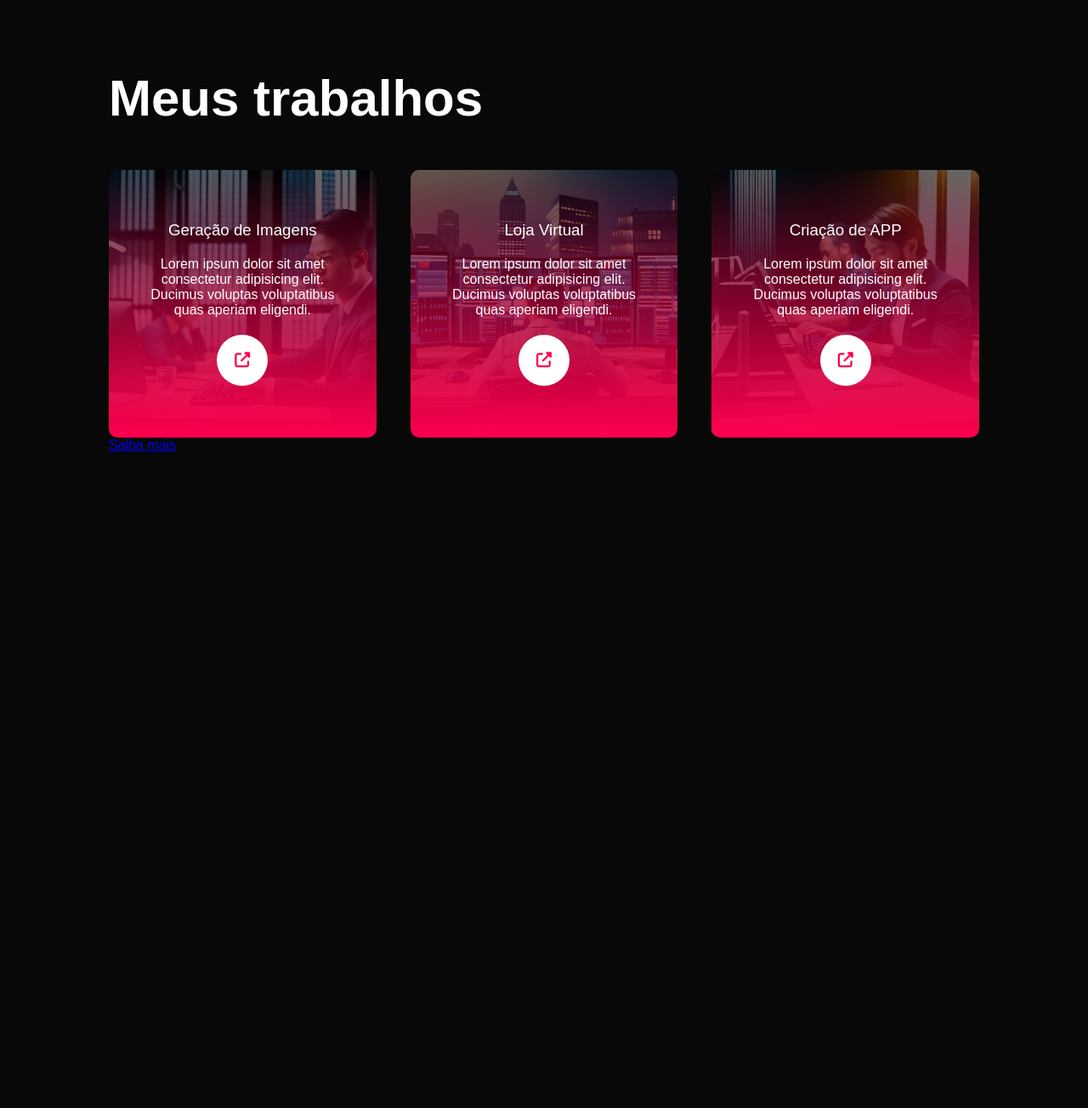
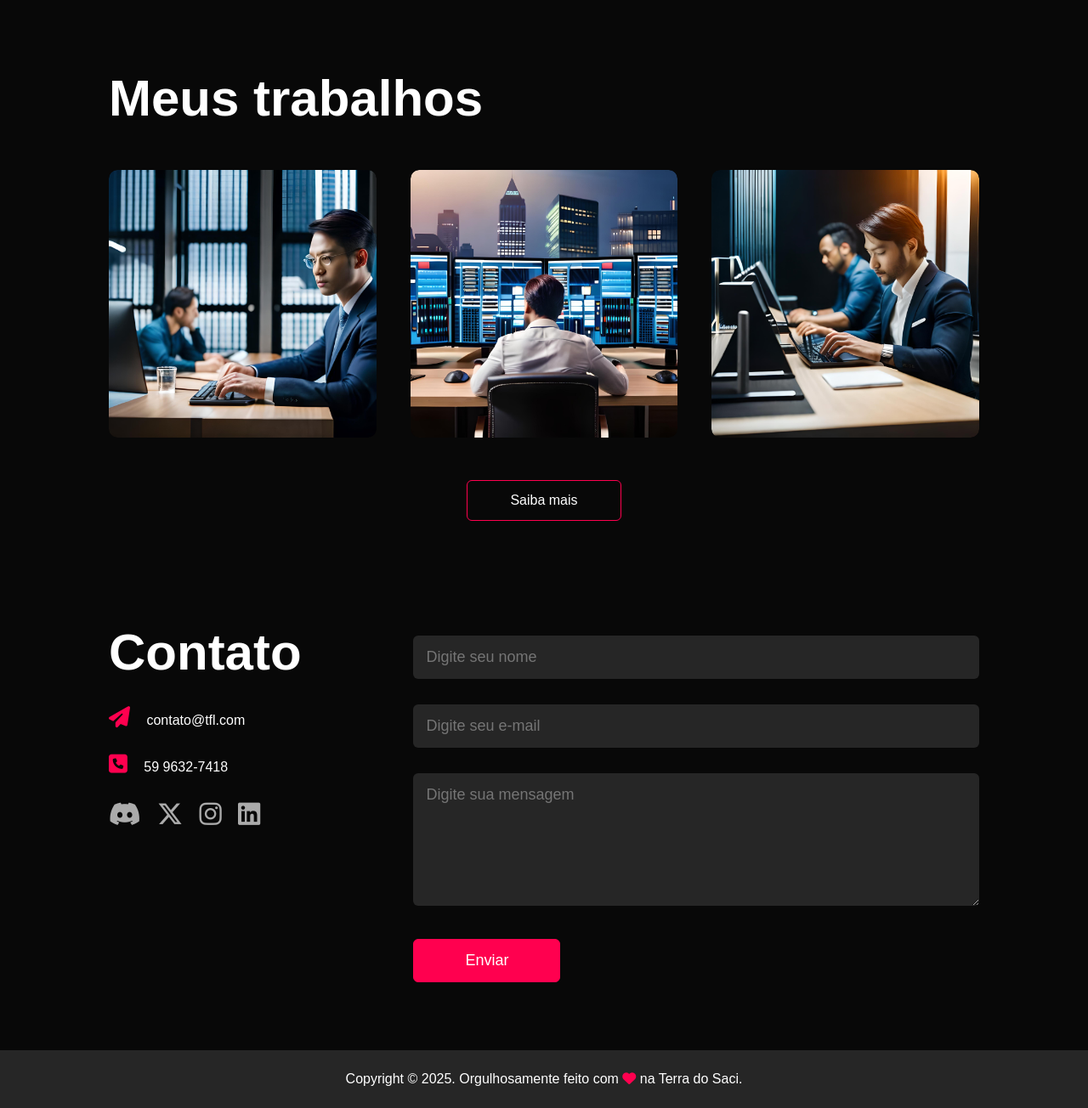
Before and after one commit to atalibaneto/TI34, a PHP site: page / in a window 1280 px wide. Shown: the part 2067-3371 px from the top of the page at 85% size. Before the commit the page ends 2598 px from the top, so only its background shows below. Run offline with PHP 8.4, Linux system fonts and the light colour scheme; some libraries are stand-ins or nearby versions.

Commit message:
Aula 05/02/2025 - final seção portfolio e contato

```diff
--- a/DesenvolveWEB/portfolio/css/style.css
+++ b/DesenvolveWEB/portfolio/css/style.css
@@ -9,6 +9,7 @@
     --branco: #FFF;
     --bg-pink: #ff004f;
     --bg-cinza: #262626;
+    --bg-cinza-claro: #ababab;
 }
 body {
     background-color: var(--bg-cinza-escuro);
@@ -189,10 +190,11 @@ nav ul li a:hover::after {
     width: 100%;
     border-radius: 10px;
     display: block;
+    transition: transform 0.5s;
 }
 .layer {
     width: 100%;
-    height: 100%;
+    height: 0;
     background: linear-gradient(rgba(0,0,0,0.6), var(--bg-pink));
     border-radius: 10px;
     position: absolute;
@@ -205,6 +207,8 @@ nav ul li a:hover::after {
     flex-direction: column;
     padding: 0 40px;
     text-align: center;
+    transition: height 0.5s;
+
 }
 .layer h3 {
     font-weight: 500;
@@ -222,3 +226,88 @@ nav ul li a:hover::after {
     border-radius: 50%;
     text-align: center;
 }
+.trabalhos:hover img {
+    transform: scale(1.1);
+}
+.trabalhos:hover .layer {
+    height: 100%;
+}
+.botao {
+    display: block;
+    margin: 50px auto;
+    width: fit-content;
+    border: 1px solid var(--bg-pink);
+    padding: 14px 50px;
+    border-radius: 6px;
+    text-decoration: none;
+    color: var(--branco);
+    transition: background 0.5s;
+}
+.botao:hover {
+    background: var(--bg-pink);
+}
+/* -------- CONTATO -------- */
+.contato_esquerda {
+    flex-basis: 35%;
+}
+.contato_direita {
+    flex-basis: 65%;
+}
+.contato_esquerda p {
+    margin-top: 30px;
+}
+.contato_esquerda p i {
+    font-size: 25px;
+    margin-right: 15px;
+    color: var(--bg-pink);
+}
+.social {
+    margin-top: 30px;
+}
+.social a {
+    text-decoration: none;
+    font-size: 30px;
+    margin-right: 15px;
+    color: var(--bg-cinza-claro);
+    display: inline-block;
+    transition: transform 0.5s;
+}
+.social a:hover {
+    color:var(--bg-pink);
+    transform: translateY(-5px);
+}
+.botao.botao2 {
+    display: inline-block;
+    background: var(--bg-pink);
+}
+.contato_direita form {
+    width: 100%;
+}
+form input, form textarea {
+    width: 100%;
+    border: 0;
+    outline: none;
+    background: var(--bg-cinza);
+    padding: 15px;
+    margin: 15px 0;
+    color: var(--branco);
+    font-size: 18px;
+    border-radius: 6px;
+}
+form .botao2 {
+    padding: 14px 60px;
+    font-size: 18px;
+    margin-top: 20px;
+    cursor: pointer;
+}
+.copyright {
+    width: 100%;
+    text-align: center;
+    padding: 25px 0;
+    background: var(--bg-cinza);
+    font-weight: 300;
+    margin-top: 20px;
+}
+.copyright i {
+    color: var(--bg-pink);
+}
--- a/DesenvolveWEB/portfolio/index.html
+++ b/DesenvolveWEB/portfolio/index.html
@@ -131,8 +131,35 @@
         <a href="#" class="botao">Saiba mais</a>
     </div>
 </div>
-
-
+<!-- ------------- CONTATO ------------- -->
+<div id="contato">
+    <div class="container">
+        <div class="linha">
+            <div class="contato_esquerda">
+                <h1 class="subtitulo">Contato</h1>
+                <p><i class="fa-solid fa-paper-plane"></i> contato@tfl.com</p>
+                <p><i class="fa-solid fa-square-phone"></i> 59 9632-7418</p>
+                <div class="social">
+                    <a href="https://www.discord.com"><i class="fa-brands fa-discord"></i></a>
+                    <a href="https://www.x.com"><i class="fa-brands fa-x-twitter"></i></a>
+                    <a href="https://instagram.com"><i class="fa-brands fa-instagram"></i></a>
+                    <a href="https://linkedin.com"><i class="fa-brands fa-linkedin"></i></a>
+                </div>
+            </div>
+            <div class="contato_direita">
+                <form>
+                    <input type="text" name="Nome" placeholder="Digite seu nome" required>
+                    <input type="email" name="E-mail" placeholder="Digite seu e-mail" required>
+                    <textarea name="Mensagem" rows="6" placeholder="Digite sua mensagem" required></textarea>
+                    <button type="submit" class="botao botao2">Enviar</button>
+                </form>
+            </div>
+        </div>
+    </div>
+    <div class="copyright"><!-- símbolo copyright Alt + 0169 -->
+        <p>Copyright © 2025. Orgulhosamente feito com <i class="fa-solid fa-heart"></i> na Terra do Saci.</p>
+    </div>
+</div>
 
 
 
```
